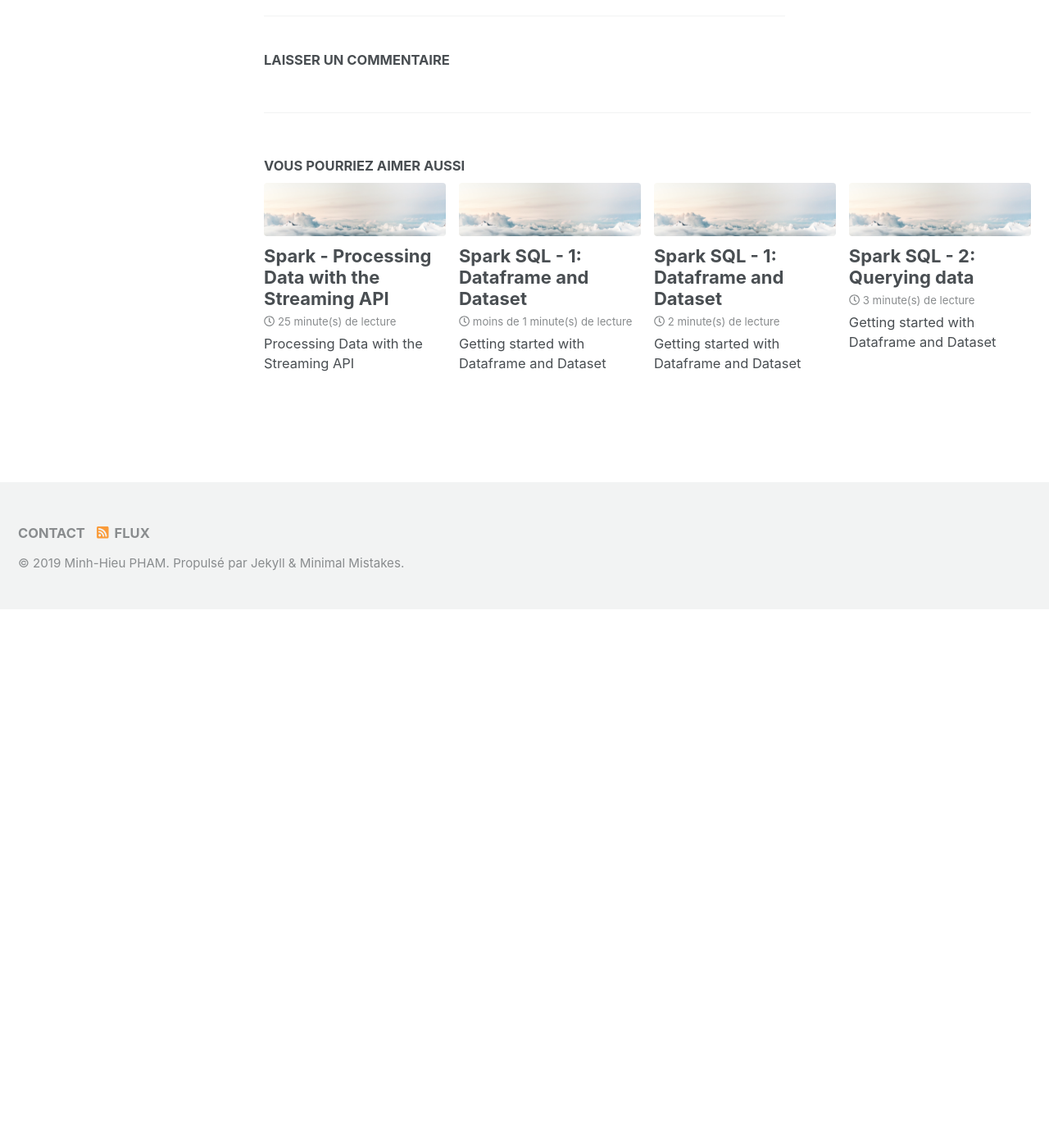
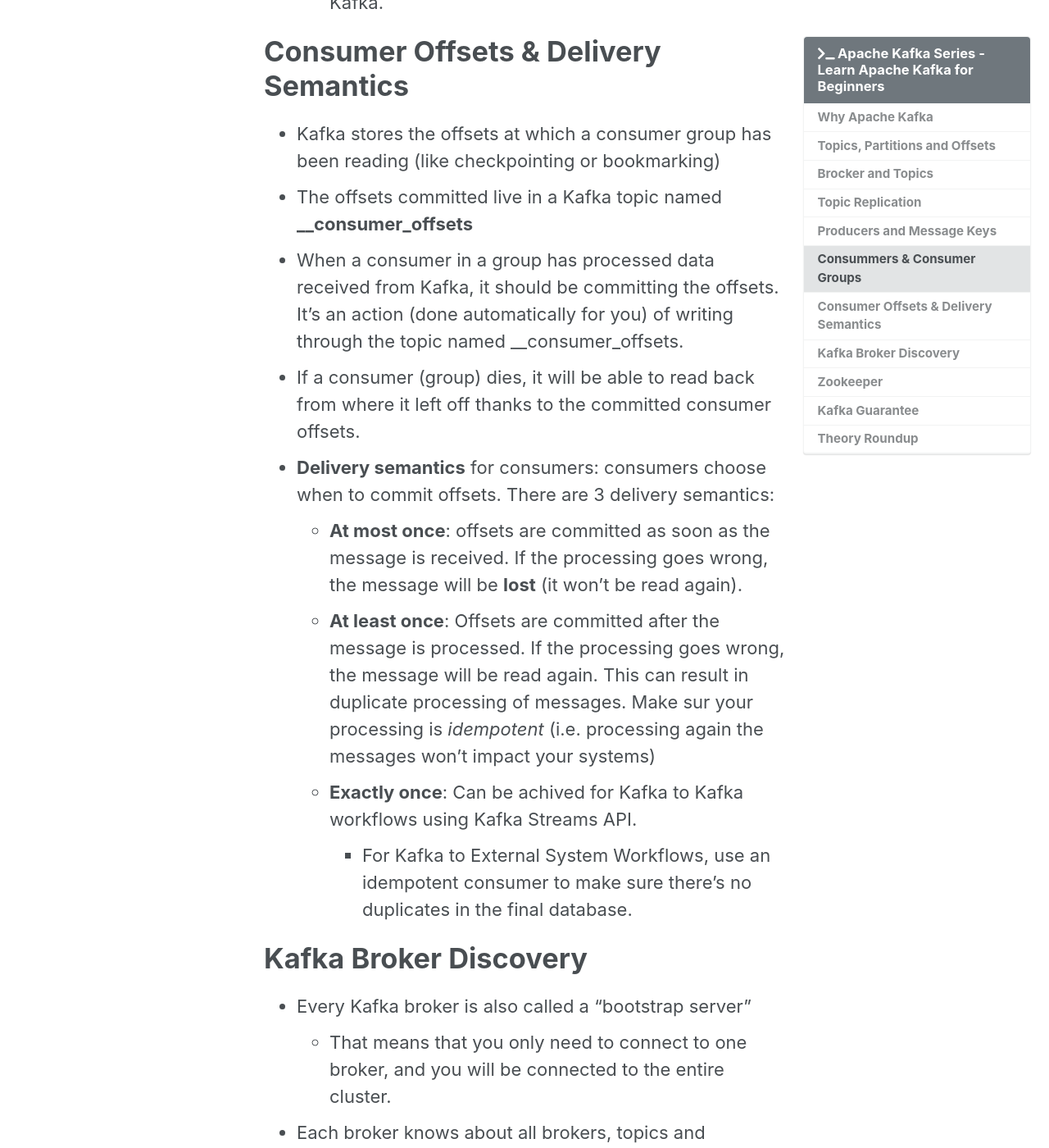
Before and after one commit to hieupm/hieupm.github.io, a Jekyll site: the page built from _posts/2019-05-07-kafka-1.md, in a window 1280 px wide and 1400 px high, scrolled down 3965 px. Shown: the whole window at 82% size. Built offline with Jekyll 4.4.1, drawn with Linux system fonts in a browser that asks for light colours; cached includes are drawn as plain includes; comment, search, counter and statistics services are not loaded; before the commit the page ends 4707 px from its top, so only the background shows below that; some of the changed text lies outside the part shown.

Commit message:
[In progress]Learn Apache Kafka for Beginners

```diff
--- a/_posts/2019-05-07-kafka-1.md
+++ b/_posts/2019-05-07-kafka-1.md
@@ -59,11 +59,37 @@
 - The load is balanced to many brokers hosting the number of partitions.
     - if data is sent without a key, it will be sent round robin across the brokers
 - Producers can choose to receive acknowledgment of data writes
+
 # Consummers & Consumer Groups
+- Consumers read data from a topic (identified by name)
+- Consumers know which broker to read from
+  - Consumers can also read from multiple partitions
+- In case of broker failures, consumers know how to recover
+- Data is read in order **within each partition**
+  - In case of reading from multiple partitions, there is no gurantee about the order betwen partitions. The consumer read data in parallel.
+- Consumers read data in **consumer groups**
+- Each consumer within a group reads from exclusive partitions
+  - if you have more consumers than partitions, some consumers will be inactive.
+    - the inactive consumer become active in case of failure/crash of other consumer in the same group.
+  - a **GroupCoordiantor** and a **ConsumerCoordiantor** are automatically used to assign a consumer to a partition. It's a mechanism already implemented in Kafka.
 
 # Consumer Offsets & Delivery Semantics
+- Kafka stores the offsets at which a consumer group has been reading (like checkpointing or bookmarking)
+- The offsets committed live in a Kafka topic named **__consumer_offsets**
+- When a consumer in a group has processed data received from Kafka, it should be committing the offsets. It's an action (done automatically for you) of writing through the topic named __consumer_offsets.
+- If a consumer (group) dies, it will be able to read back from where it left off thanks to the committed consumer offsets.
+- **Delivery semantics** for consumers: consumers choose when to commit offsets. There are 3 delivery semantics:
+  - **At most once**: offsets are committed as soon as the message is received. If the processing goes wrong, the message will be **lost** (it won't be read again).
+  - **At least once**: Offsets are committed after the message is processed. If the processing goes wrong, the message will be read again. This can result in duplicate processing of messages. Make sur your processing is *idempotent* (i.e. processing again the messages won't impact your systems)
+  - **Exactly once**: Can be achived for Kafka to Kafka workflows using Kafka Streams API.
+    - For Kafka to External System Workflows, use an idempotent consumer to make sure there's no duplicates in the final database.
 
 # Kafka Broker Discovery
+- Every Kafka broker is also called a "bootstrap server"
+  - That means that you only need to connect to one broker, and you will be connected to the entire cluster.
+- Each broker knows about all brokers, topics and partitions (metatdata)
+
+	![dstream-1]({{ site.url }}{{ site.baseurl }}/assets/images/kafka-mooc/ScreenShot2019-05-08at8.21.36AM.PNG "glom example"){: .align-center}
 
 # Zookeeper
 
```
Also changed, not shown: assets/images/kafka-mooc/ScreenShot2019-05-08at8.21.36AM.png (added).
